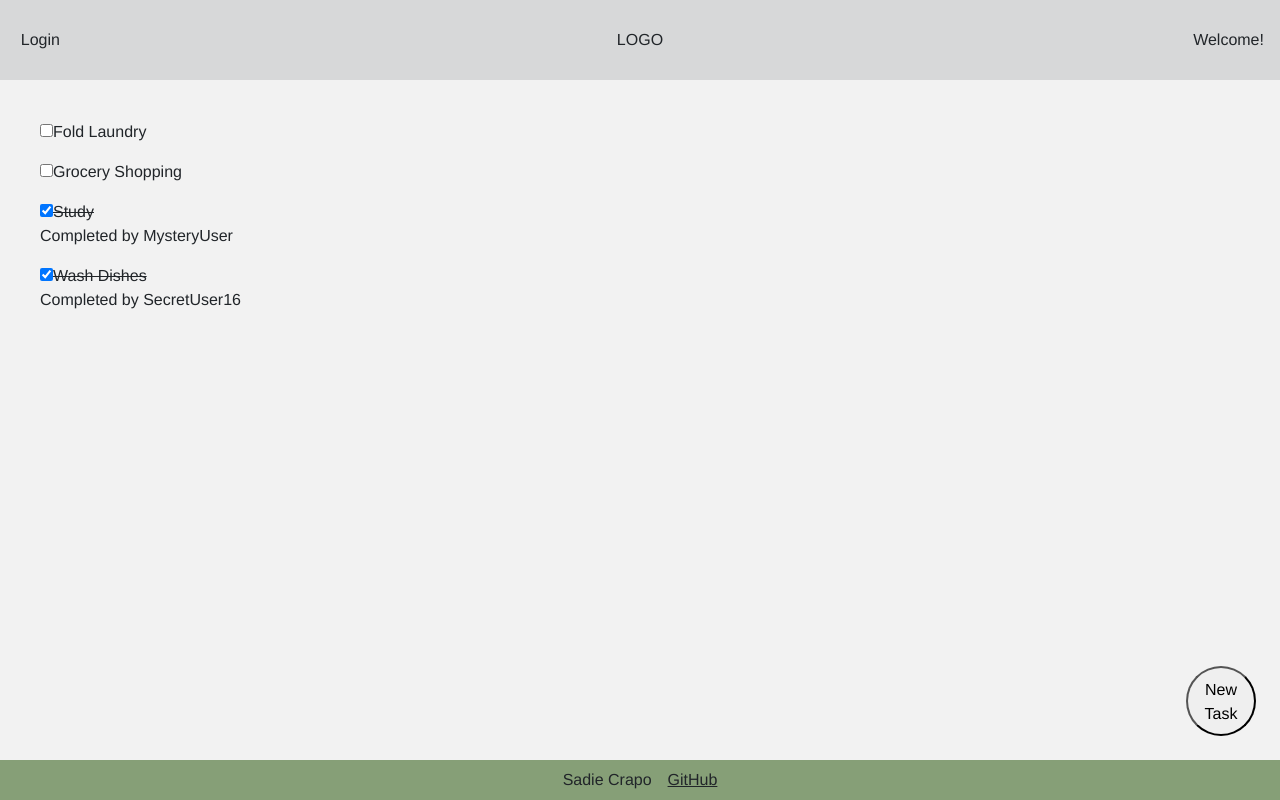
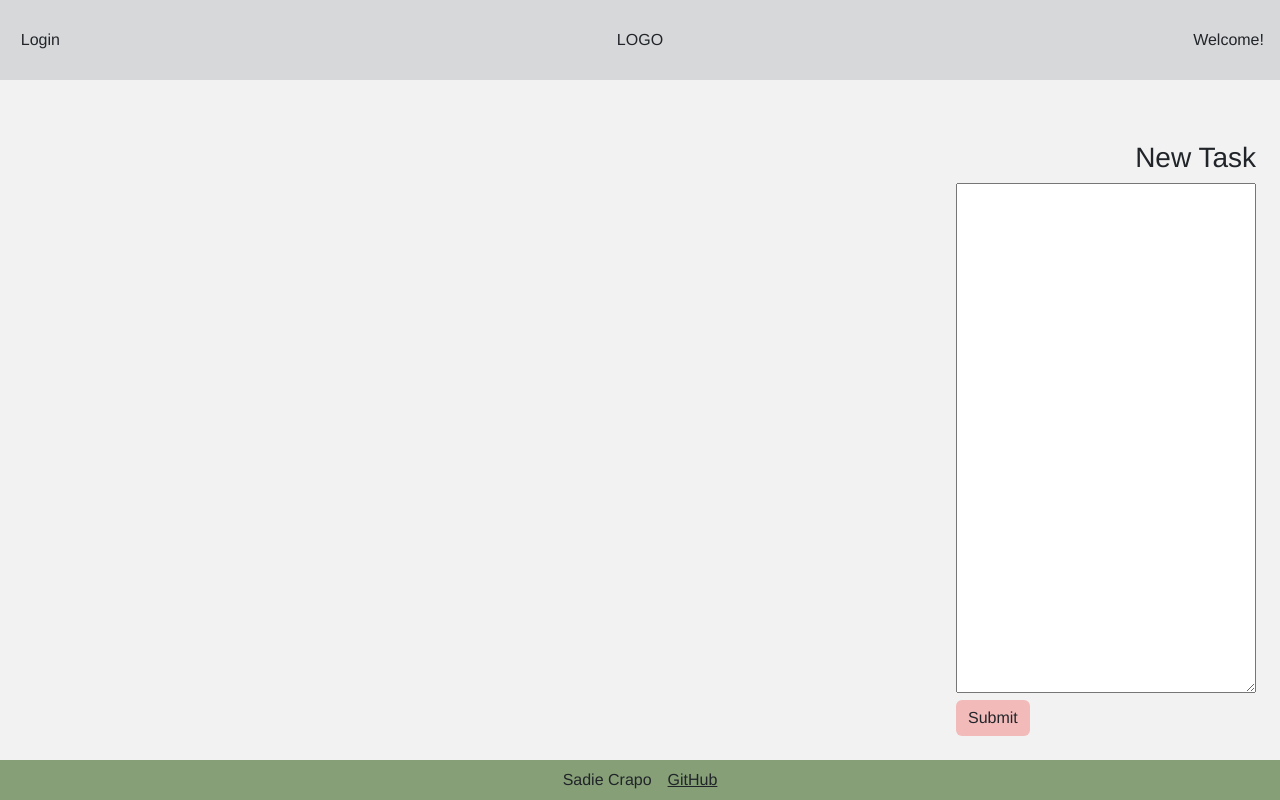
Before and after one commit to SadieCrapo/Startup, a React (Vite) app: page /field-guide in a window 1280 px wide. Built offline with nearby package versions, Linux system fonts and the light colour scheme.

Commit message:
Implement field-guide to-do list

```diff
--- a/src/field-guide/field-guide.css
+++ b/src/field-guide/field-guide.css
@@ -29,3 +29,7 @@
     /* padding: 0.6em; */
     /* margin-top: 0.6em; */
 }
+
+.list-item-text {
+    padding: 1em;
+}
--- a/src/field-guide/field-guide.jsx
+++ b/src/field-guide/field-guide.jsx
@@ -1,13 +1,41 @@
 import React from 'react';
 import './field-guide.css';
+import { ListItem } from './list-item';
+import { ListComponent } from './list-component';
 // import '../app.css';
 
-export function Field_Guide() {
+// import './list-component';
+// import './list-item';
+
+export function Field_Guide({list, addTask, increaseInventory}) {
+// export function Field_Guide() {
+    const [task, setTask] = React.useState("");
+
+    const handleChange = (event) => {
+        setTask(event.target.value);
+    };
+
+    const handleSubmit = (event) => {
+        event.preventDefault(); // Prevent page reload
+        console.log("Submitted message:", task);
+
+        const newTask = new ListItem(task);
+        // list.push(newTask);
+        // setList(list);
+        addTask(newTask)
+        setTask("");
+        // localStorage.setItem('list', list);
+    };
+
     return (
         // <main className="container-fluid bg-secondary text-center">
         <main className='field-guide-main'>
             <div className="list">
-            <div className="list-item">
+                {list.map((listItem) => (
+                    <ListComponent listItem={listItem} increaseInventory={increaseInventory} />
+                ))}
+
+                {/* <div className="list-item">
                     <p>
                         <input type="checkbox" value="checkbox1" />
                         Fold Laundry
@@ -37,11 +65,34 @@ export function Field_Guide() {
                         <br />
                         Completed by SecretUser16
                     </p>
-            </div>
+                </div> */}
             </div>
 
             <div className="tools">
-            <button className="action-button action">New Task</button>
+                <h3>New Task</h3>
+
+                {/* <form action="/action_page.php"> */}
+                <form onSubmit={handleSubmit} onChange={handleChange}>
+                    <textarea
+                        name="task"
+                        rows="21"
+                        cols="30"
+                        value={task}
+                        onChange={handleChange}
+                        // onChange={setTask(event.target.value)} // Update state on input
+                    />
+                    <br />
+                    <input type="submit" className="btn action" />
+                </form>
+
+                {/* <div>{list}</div> */}
+
+                {/* <textarea name="message" rows="21" cols="30"></textarea>
+                <br></br>
+                <input type="submit" className="btn action" /> */}
+                {/* </form> */}
+
+                {/* <button className="action-button btn action">New Task</button> */}
             </div>
         </main>
     );
--- /dev/null
+++ b/src/field-guide/list-component.jsx
@@ -0,0 +1,46 @@
+import React from 'react';
+import './list-item';
+
+export const ListComponent = ({ listItem, increaseInventory }) => {
+    function onCheck(listItem) {
+        listItem.toggleComplete();
+        generateRandomKeys();
+    }
+
+    function generateRandomKeys() {
+        const plantTypes = ["daisy", "monstera", "laceleaf"];
+        var plant = plantTypes[Math.floor(Math.random() * plantTypes.length)];
+
+        const potTypes = ["terracotta", "marble", "hanging"];
+        var pot = potTypes[Math.floor(Math.random() * plantTypes.length)];
+
+        increaseInventory(plant, pot);
+    }
+
+    return (
+        <div className="list-item">
+            <p>
+                {/* <input type="checkbox" checked /> */}
+                <input
+                    type="checkbox"
+                    checked={listItem.completed}
+                    onChange={() => onCheck(listItem)}
+                    // onChange={() => onToggle(listItem)}
+                />
+                <span className="list-item-text">{listItem.text}</span>
+                <br />
+                <span></span>
+            </p>
+            {/* <img src={plant.imageUrl} alt="A plant growing in a pot" /> */}
+        </div>
+
+        // <div className={`todo-item ${item.completed ? "completed" : ""}`}>
+        //     <input
+        //         type="checkbox"
+        //         checked={item.completed}
+        //         onChange={() => onToggle(item)}
+        //     />
+        //     <span>{item.text}</span>
+        // </div>
+    );
+};
--- /dev/null
+++ b/src/field-guide/list-item.js
@@ -0,0 +1,10 @@
+export class ListItem {
+    constructor(text, completed=false) {
+        this.text = text;
+        this.completed = completed;
+    }
+
+    toggleComplete() {
+        this.completed = !this.completed;
+    }
+}
```
Lines whose indentation alone changed are shown as unchanged.
